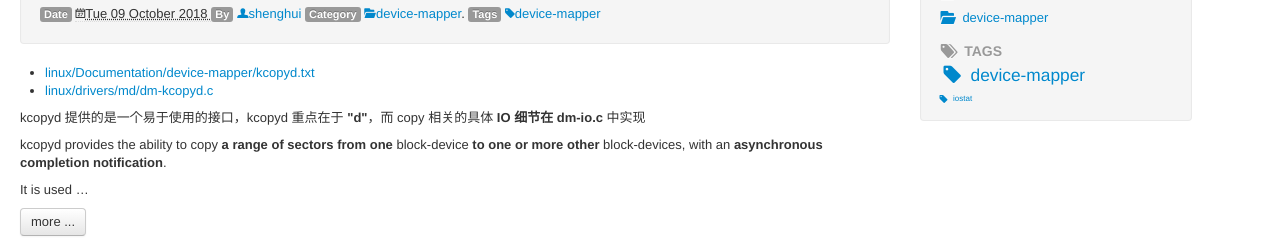
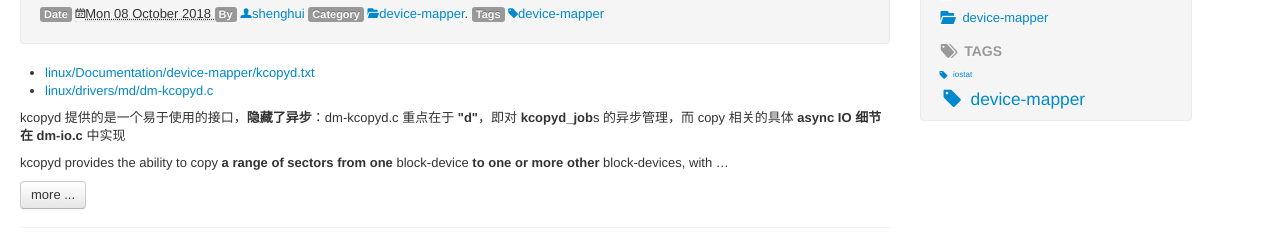
Before and after one commit to shhuiw/shhuiw, a plain HTML site: page index.html in a window 1280 px wide. Shown: the part 112-356 px from the top of the page. Drawn offline with Linux system fonts and the light colour scheme.

Commit message:
update kcopyd

```diff
--- a/index.html
+++ b/index.html
@@ -93,8 +93,8 @@
                 <h1><a href="/kcopyd.html">kcopyd</a></h1>
                 <div class="well small"><footer class="post-info">
 <span class="label">Date</span>
-<abbr class="published" title="2018-10-09T00:00:00+08:00">
-        <i class="icon-calendar"></i>Tue 09 October 2018
+<abbr class="published" title="2018-10-08T00:00:00+08:00">
+        <i class="icon-calendar"></i>Mon 08 October 2018
 </abbr>
 <span class="label">By</span>
 <a href="/author/shenghui.html"><i class="icon-user"></i>shenghui</a>
@@ -109,11 +109,9 @@
 <li><a href="https://elixir.bootlin.com/linux/latest/source/Documentation/device-mapper/kcopyd.txt">linux/Documentation/device-mapper/kcopyd.txt</a></li>
 <li><a href="https://elixir.bootlin.com/linux/latest/source/drivers/md/dm-kcopyd.c">linux/drivers/md/dm-kcopyd.c</a></li>
 </ul>
-<p>kcopyd 提供的是一个易于使用的接口，kcopyd 重点在于 <strong>"d"</strong>，而 copy 相关的具体 <strong>IO 细节在 dm-io.c</strong> 中实现</p>
+<p>kcopyd 提供的是一个易于使用的接口，<strong>隐藏了异步</strong>：dm-kcopyd.c 重点在于 <strong>"d"</strong>，即对 <strong>kcopyd_job</strong>s 的异步管理，而 copy 相关的具体 <strong>async IO 细节在 dm-io.c</strong> 中实现</p>
 <p>kcopyd provides the ability to copy <strong>a range of sectors</strong> <strong>from one</strong> block-device
-<strong>to one or more other</strong> block-devices, with an <strong>asynchronous completion
-notification</strong>. </p>
-<p>It is used …</p>
+<strong>to one or more other</strong> block-devices, with …</p>
                         <a class="btn primary xsmall" href="/kcopyd.html">more ...</a>
                 </div>
         </div>
@@ -199,14 +197,14 @@ The interval parameter &#39;-d&#39; specifies …</pre></div>
 </li>
 
 <li class="nav-header"><h4><i class="icon-tags icon-large"></i>Tags</h4></li>
+<li class="tag-4">
+    <a href="/tag/iostat.html">
+        <i class="icon-tag icon-large"></i>iostat
+    </a>
+</li>
 <li class="tag-1">
     <a href="/tag/device-mapper.html">
         <i class="icon-tag icon-large"></i>device-mapper
-    </a>
-</li>
-<li class="tag-4">
-    <a href="/tag/iostat.html">
-        <i class="icon-tag icon-large"></i>iostat
     </a>
 </li>
 
```
Also changed, not shown: archives.html (+6 -6 lines), author/shenghui.html (+9 -11 lines), categories.html (+5 -5 lines), category/block-io.html (+5 -5 lines), category/device-mapper.html (+9 -11 lines), dm-io.html (+5 -5 lines), iostat - Device Utilization Report.html (+5 -5 lines), kcopyd.html (+11 -10 lines), tag/device-mapper.html (+9 -11 lines), tag/iostat.html (+5 -5 lines), tags.html (+10 -10 lines).
